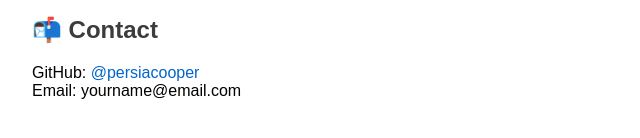
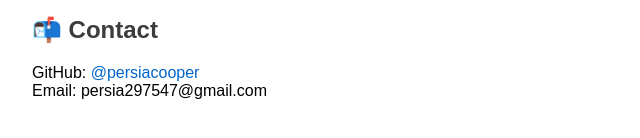
Before and after one commit to persiacooper/persiacooper.github.io, a plain HTML site: page index.html in a window 1280 px wide. Shown: the part 414-552 px from the top of the page, 258-898 px from the left. Drawn offline with Linux system fonts and the light colour scheme.

Commit message:
Update index.html

```diff
--- a/index.html
+++ b/index.html
@@ -34,7 +34,7 @@
   <h2>📬 Contact</h2>
   <p>
     GitHub: <a href="https://github.com/persiacooper">@persiacooper</a><br/>
-    Email: yourname@email.com
+    Email: persia297547@gmail.com
   </p>
 </body>
 </html>
```
